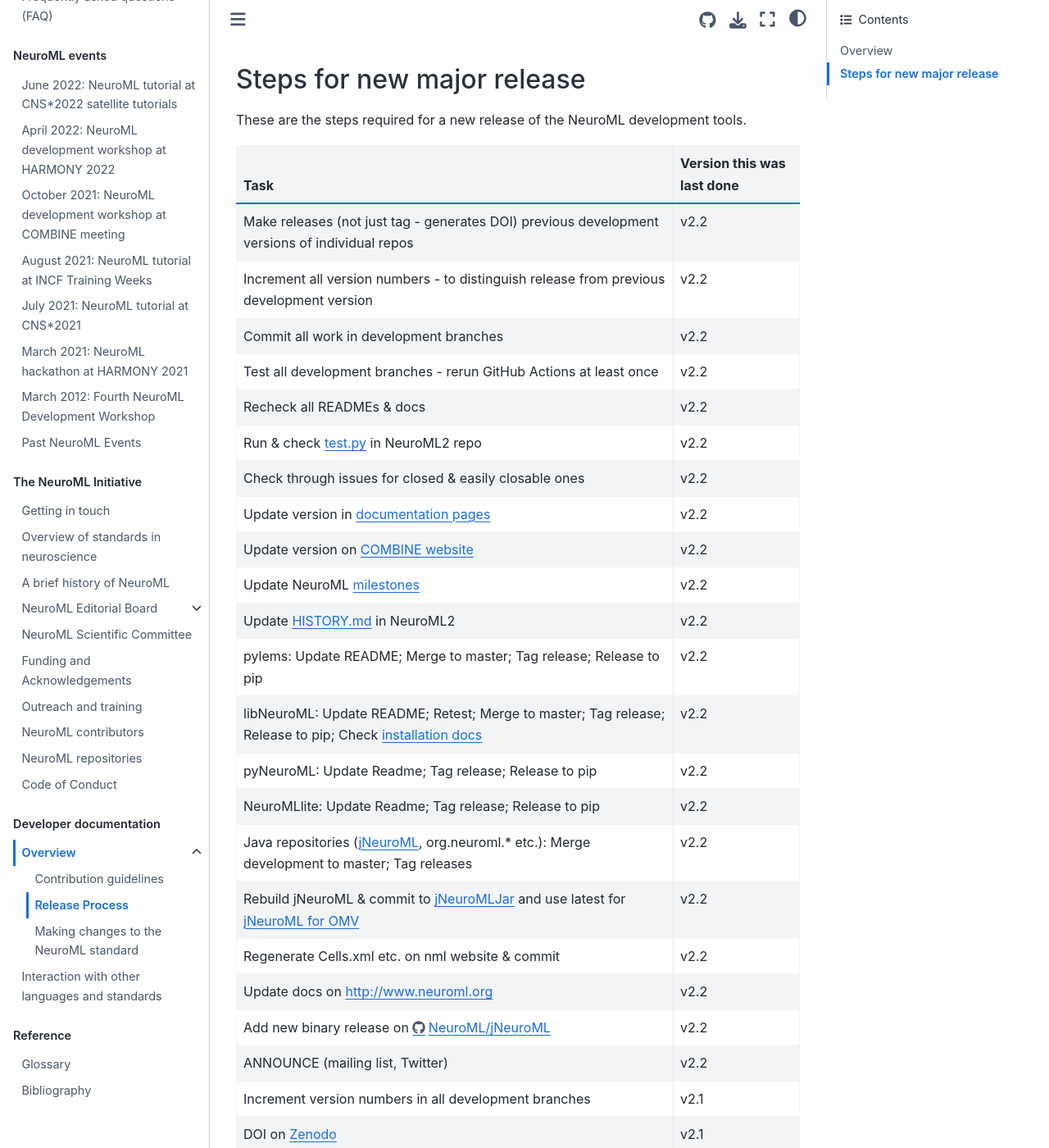
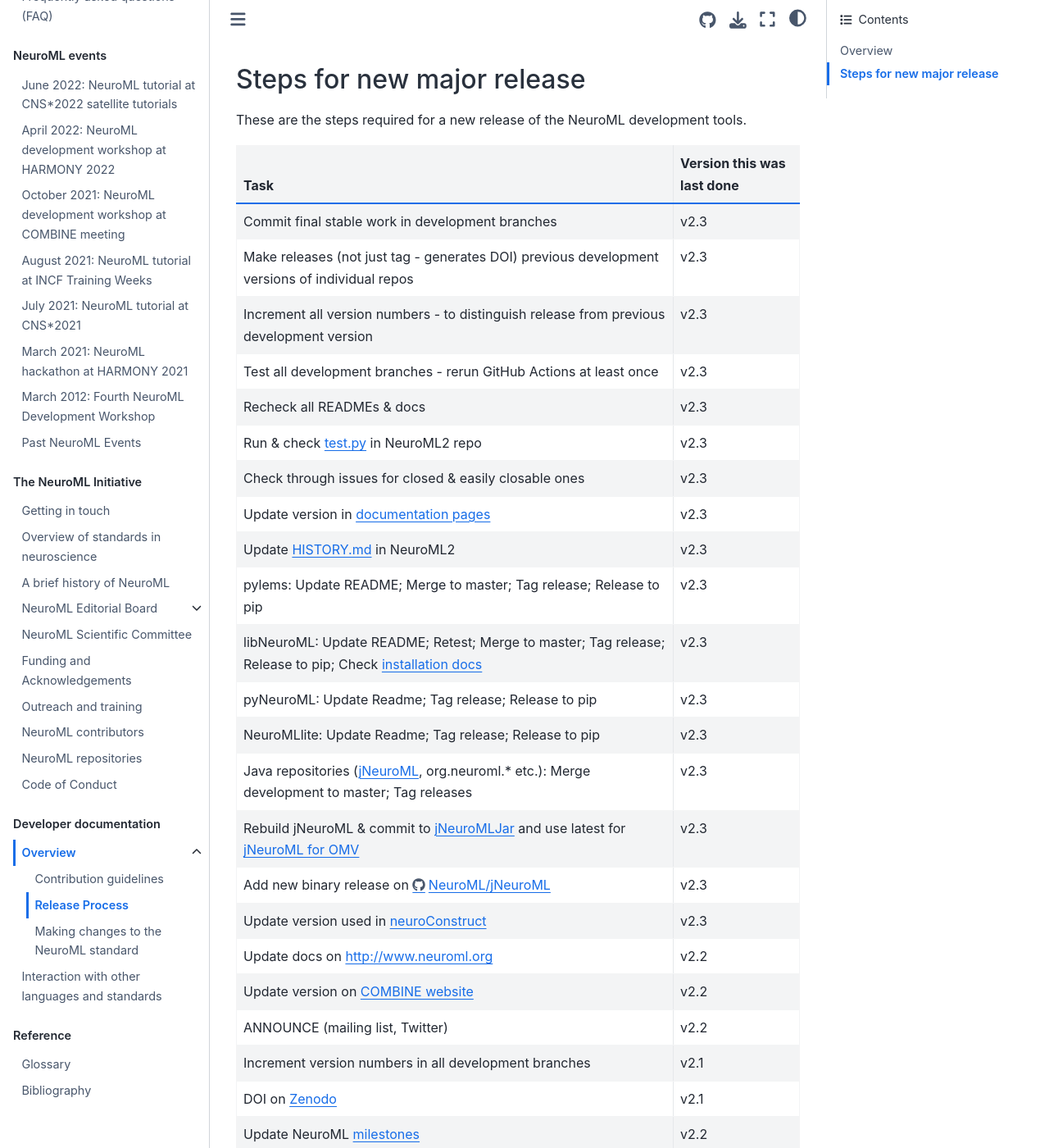
Before and after one commit to NeuroML/Documentation, a Jupyter Book: the page built from source/Devdocs/ReleaseProcess.md, in a window 1280 px wide and 1400 px high, scrolled down 331 px. Shown: the whole window at 82% size. Built offline with Jupyter Book 1.0.4 settings and Sphinx 7.4.7 and the Sphinx Book theme 1.1.4, drawn with Linux system fonts in a browser that asks for light colours; pages that are not in the unit, such as notebooks, are missing from menus; some of the changed text lies outside the part shown.

Commit message:
Refer to latest release as 2.3; update release todo list

```diff
--- a/source/Devdocs/ReleaseProcess.md
+++ b/source/Devdocs/ReleaseProcess.md
@@ -3,7 +3,7 @@
 
 ## Overview
 
-In general, work is carried out in the **development** branches of the [main NeuroML repositories](https://github.com/NeuroML)
+In general, work is carried out in the **development** branches of the [main NeuroML repositories](https://github.com/NeuroML/.github/blob/main/testsheet/README.md)
 and these are merged to **master** branches on a new major release, e.g. move from NeuroML v2.1 to v2.2.
 
 A single page showing the **status of the automated test** as well as any **open Pull Requests** on all of the core NeuroML repositories can be found [here](https://github.com/NeuroML/.github/blob/main/testsheet/README.md).
@@ -14,30 +14,28 @@
 
 | Task | Version this was last done |
 | --- | --- |
-| Make releases (not just tag - generates DOI) previous development versions of individual repos | v2.2 |
-| Increment all version numbers - to distinguish release from previous development version | v2.2 |
-| Commit all work in development branches | v2.2 |
-| Test all development branches - rerun GitHub Actions at least once | v2.2 |
-| Recheck all READMEs & docs | v2.2 |
-| Run & check [test.py](https://github.com/NeuroML/NeuroML2/blob/master/test.py) in NeuroML2 repo | v2.2 |
-| Check through issues for closed & easily closable ones | v2.2 |
-| Update version in {ref}`documentation pages <userdocs:neuromlv2>` | v2.2 |
+| Commit final stable work in development branches | v2.3 |
+| Make releases (not just tag - generates DOI) previous development versions of individual repos | v2.3 |
+| Increment all version numbers - to distinguish release from previous development version | v2.3 |
+| Test all development branches - rerun GitHub Actions at least once | v2.3 |
+| Recheck all READMEs & docs | v2.3 |
+| Run & check [test.py](https://github.com/NeuroML/NeuroML2/blob/master/test.py) in NeuroML2 repo | v2.3 |
+| Check through issues for closed & easily closable ones | v2.3 |
+| Update version in {ref}`documentation pages <userdocs:neuromlv2>` | v2.3 |
+| Update [HISTORY.md](https://github.com/NeuroML/NeuroML2/blob/master/HISTORY.md) in NeuroML2 | v2.3 |
+| pylems: Update README; Merge to master; Tag release; Release to pip | v2.3 |
+| libNeuroML:  Update README; Retest; Merge to master; Tag release; Release to pip; Check [installation docs](https://libneuroml.readthedocs.org/en/latest/install.html) | v2.3 |
+| pyNeuroML: Update Readme; Tag release; Release to pip | v2.3 |
+| NeuroMLlite: Update Readme; Tag release; Release to pip | v2.3 |
+| Java repositories ({ref}`jNeuroML <jNeuroML>`, org.neuroml.* etc.): Merge development to master; Tag releases | v2.3 |
+| Rebuild jNeuroML & commit to [jNeuroMLJar](https://sourceforge.net/p/neuroml/code/HEAD/tree/jNeuroMLJar/) and use latest for [jNeuroML for OMV](https://github.com/OpenSourceBrain/osb-model-validation/blob/master/omv/engines/getjnml.py#L8) | v2.3 |
+| Add new binary release on [https://github.com/NeuroML/jNeuroML/releases](https://github.com/NeuroML/jNeuroML/releases) | v2.3 |
+| Update version used in [neuroConstruct](https://github.com/NeuralEnsemble/neuroConstruct) | v2.3 |
+| Update docs on [http://www.neuroml.org](https://www.neuroml.org) | v2.2 |
 | Update version on [COMBINE website](https://github.com/combine-org/combine-org.github.io/blob/master/content/authors/NeuroML/_index.md) | v2.2 |
-| Update NeuroML [milestones](https://github.com/NeuroML/NeuroML2/milestones) | v2.2 |
-| Update [HISTORY.md](https://github.com/NeuroML/NeuroML2/blob/master/HISTORY.md) in NeuroML2 | v2.2 |
-| pylems: Update README; Merge to master; Tag release; Release to pip | v2.2 |
-| libNeuroML:  Update README; Retest; Merge to master; Tag release; Release to pip; Check [installation docs](https://libneuroml.readthedocs.org/en/latest/install.html) | v2.2 |
-| pyNeuroML: Update Readme; Tag release; Release to pip | v2.2 |
-| NeuroMLlite: Update Readme; Tag release; Release to pip | v2.2 |
-| Java repositories ({ref}`jNeuroML <jNeuroML>`, org.neuroml.* etc.): Merge development to master; Tag releases | v2.2 |
-| Rebuild jNeuroML & commit to [jNeuroMLJar](https://sourceforge.net/p/neuroml/code/HEAD/tree/jNeuroMLJar/) and use latest for [jNeuroML for OMV](https://github.com/OpenSourceBrain/osb-model-validation/blob/master/omv/engines/getjnml.py#L8) | v2.2 |
-| Regenerate Cells.xml etc. on nml website & commit | v2.2 |
-| Update docs on [http://www.neuroml.org](https://www.neuroml.org) | v2.2 |
-| Add new binary release on [https://github.com/NeuroML/jNeuroML/releases](https://github.com/NeuroML/jNeuroML/releases) | v2.2 |
 | ANNOUNCE (mailing list, Twitter) | v2.2 |
 | Increment version numbers in all development branches | v2.1 |
 | DOI on [Zenodo](https://doi.org/10.5281/zenodo.4627568) | v2.1 |
-| New milestone in issues | v2.1 |
-| Update version used in [neuroConstruct](https://github.com/NeuralEnsemble/neuroConstruct) | v2.2 |
+| Update NeuroML [milestones](https://github.com/NeuroML/NeuroML2/milestones) | v2.2 |
 | New release of neuroConstruct | v2.0 |
 | Test toolchain on Windows... | v2.0 |
--- a/source/Userdocs/NML2_examples/LEMS_HH_single_compartment_example_sim.xml
+++ b/source/Userdocs/NML2_examples/LEMS_HH_single_compartment_example_sim.xml
@@ -2,7 +2,7 @@
 
     <!--
 
-        This LEMS file has been automatically generated using PyNeuroML v1.1.0 (libNeuroML v0.5.4)
+        This LEMS file has been automatically generated using PyNeuroML v1.1.1 (libNeuroML v0.5.5)
 
      -->
 
--- a/source/Userdocs/NML2_examples/LEMS_example-single-izhikevich2007cell-sim.xml
+++ b/source/Userdocs/NML2_examples/LEMS_example-single-izhikevich2007cell-sim.xml
@@ -2,7 +2,7 @@
 
     <!--
 
-        This LEMS file has been automatically generated using PyNeuroML v1.1.0 (libNeuroML v0.5.4)
+        This LEMS file has been automatically generated using PyNeuroML v1.1.1 (libNeuroML v0.5.5)
 
      -->
 
--- a/source/Userdocs/NML2_examples/LEMS_example_izhikevich2007network_sim.xml
+++ b/source/Userdocs/NML2_examples/LEMS_example_izhikevich2007network_sim.xml
@@ -2,7 +2,7 @@
 
     <!--
 
-        This LEMS file has been automatically generated using PyNeuroML v1.1.0 (libNeuroML v0.5.4)
+        This LEMS file has been automatically generated using PyNeuroML v1.1.1 (libNeuroML v0.5.5)
 
      -->
 
--- a/source/Userdocs/NML2_examples/LEMS_olm_example_sim.xml
+++ b/source/Userdocs/NML2_examples/LEMS_olm_example_sim.xml
@@ -2,7 +2,7 @@
 
     <!--
 
-        This LEMS file has been automatically generated using PyNeuroML v1.1.0 (libNeuroML v0.5.4)
+        This LEMS file has been automatically generated using PyNeuroML v1.1.1 (libNeuroML v0.5.5)
 
      -->
 
```
Also changed, not shown: source/Userdocs/NeuroMLv2.md (+1 -1 lines), source/Userdocs/Specification.md (+1 -1 lines).
